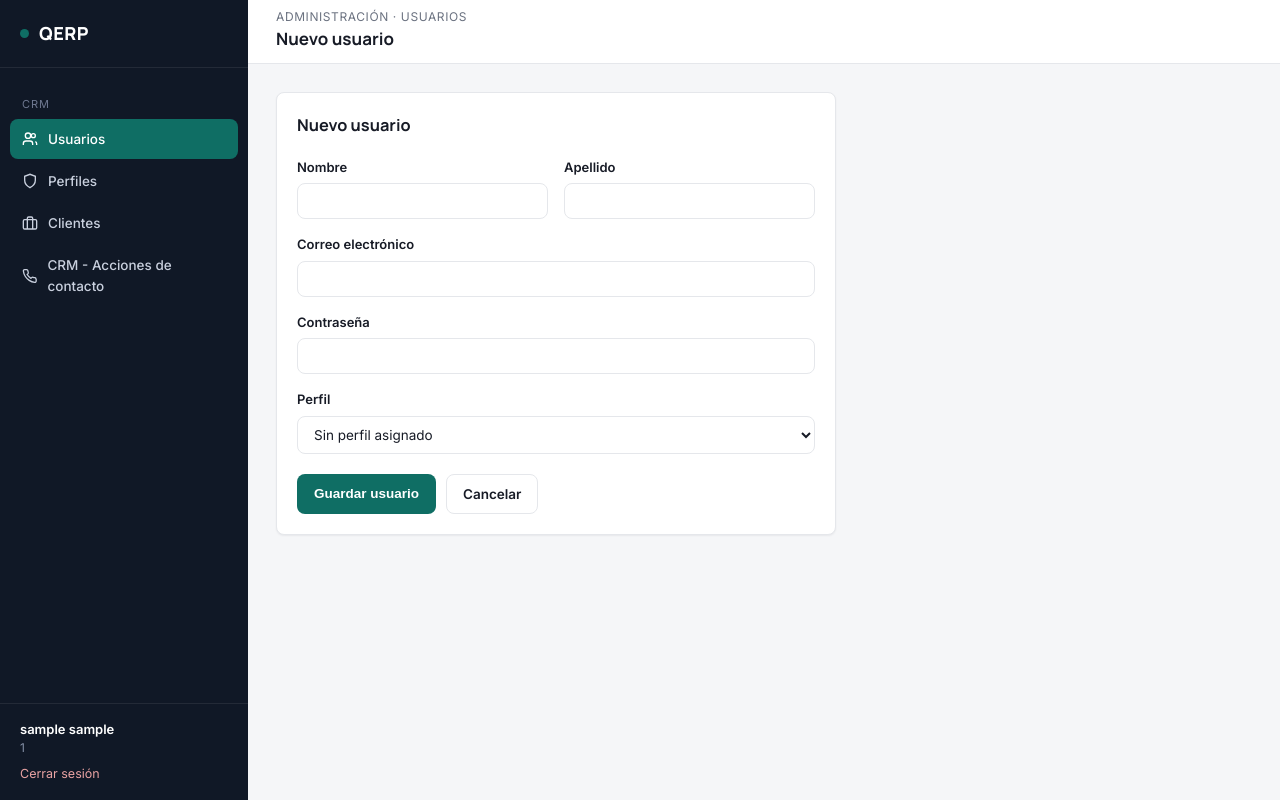
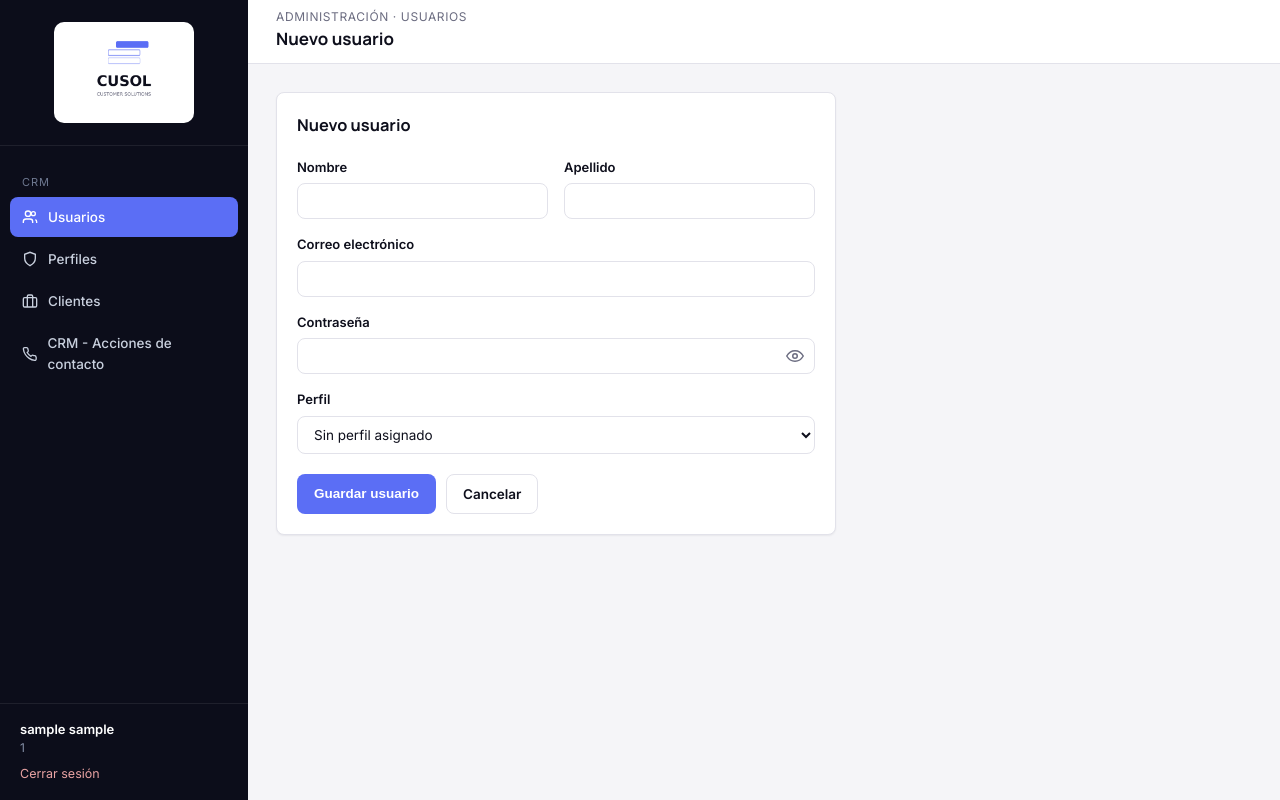
Before and after one commit to mercedesurcola/q-erp, a PHP site: page /modules/usuarios/nuevo.php in a window 1280 px wide. Run offline with PHP 8.4, Linux system fonts and the light colour scheme; a user stored in the database is signed in; data comes from the database, SQL or seed files in the repository; some libraries are stand-ins or nearby versions.

Commit message:
cambio skill

```diff
--- a/assets/css/style.css
+++ b/assets/css/style.css
@@ -1,23 +1,23 @@
 /* =========================================================
    QERP - Estilos base
-   Paleta: navy oscuro + gris neutro + acento teal
+   Paleta: alineada a la identidad de CUSOL (índigo + violeta + navy oscuro)
    Tipografía: Manrope (display) + Inter (texto/datos)
    ========================================================= */
 
 :root {
-  --bg: #F5F6F8;
+  --bg: #F5F5F8;
   --surface: #FFFFFF;
-  --ink: #171B26;
-  --muted: #6B7280;
-  --border: #E5E7EB;
+  --ink: #0E0F1C;
+  --muted: #6B6C80;
+  --border: #E2E2EA;
 
-  --navy: #101826;
-  --navy-light: #1B2436;
-  --navy-hover: #232E45;
+  --navy: #0C0D1A;
+  --navy-light: #1B1D2E;
+  --navy-hover: #262940;
 
-  --accent: #0F6E64;
-  --accent-light: #E4F2F0;
-  --accent-hover: #0C5A52;
+  --accent: #5B6EF5;
+  --accent-light: #ECEEFE;
+  --accent-hover: #3A4FD4;
 
   --danger: #DC2626;
   --danger-light: #FDECEC;
@@ -78,21 +78,17 @@ a:hover { text-decoration: underline; }
 .qerp-sidebar .brand {
   display: flex;
   align-items: center;
-  gap: 10px;
-  padding: 20px;
-  font-family: 'Manrope', sans-serif;
-  font-weight: 800;
-  font-size: 18px;
-  color: #fff;
-  letter-spacing: 0.5px;
+  justify-content: center;
+  padding: 22px 20px;
   border-bottom: 1px solid rgba(255,255,255,0.08);
 }
 
-.qerp-sidebar .brand .dot {
-  width: 9px; height: 9px;
-  border-radius: 50%;
-  background: var(--accent);
-  display: inline-block;
+.logo-sidebar {
+  width: 140px;
+  height: auto;
+  background: #fff;
+  border-radius: 10px;
+  padding: 10px 12px;
 }
 
 .qerp-nav {
@@ -291,6 +287,34 @@ input:focus, select:focus, textarea:focus {
   border-color: var(--accent);
 }
 
+.input-password { position: relative; }
+
+.input-password input { padding-right: 40px; }
+
+.toggle-password {
+  position: absolute;
+  right: 6px;
+  top: 50%;
+  transform: translateY(-50%);
+  display: flex;
+  align-items: center;
+  justify-content: center;
+  width: 28px;
+  height: 28px;
+  padding: 0;
+  border: none;
+  background: none;
+  color: var(--muted);
+  cursor: pointer;
+  border-radius: 6px;
+}
+
+.toggle-password:hover { color: var(--ink); background: var(--bg); }
+
+.toggle-password .icono-ojo-off { display: none; }
+.toggle-password.mostrando .icono-ojo { display: none; }
+.toggle-password.mostrando .icono-ojo-off { display: block; }
+
 .campo { margin-bottom: 16px; }
 .fila-form { display: flex; gap: 16px; }
 .fila-form .campo { flex: 1; }
@@ -362,17 +386,19 @@ table.tabla-qerp {
   max-width: 380px;
 }
 
-.login-card .brand {
-  font-family: 'Manrope', sans-serif;
-  font-weight: 800;
-  font-size: 22px;
-  margin-bottom: 4px;
+.logo-login {
+  display: block;
+  width: 180px;
+  max-width: 100%;
+  height: auto;
+  margin: 0 auto 12px;
 }
 
 .login-card .sub {
   color: var(--muted);
   font-size: 13px;
   margin-bottom: 24px;
+  text-align: center;
 }
 
 @media (max-width: 768px) {
--- /dev/null
+++ b/assets/js/main.js
@@ -0,0 +1,9 @@
+document.querySelectorAll('.toggle-password').forEach(function (boton) {
+    boton.addEventListener('click', function () {
+        var input = document.getElementById(boton.dataset.target);
+        var mostrando = input.type === 'text';
+        input.type = mostrando ? 'password' : 'text';
+        boton.classList.toggle('mostrando', !mostrando);
+        boton.setAttribute('aria-label', mostrando ? 'Mostrar contraseña' : 'Ocultar contraseña');
+    });
+});
--- a/includes/403.php
+++ b/includes/403.php
@@ -2,7 +2,7 @@
 <html lang="es">
 <head>
     <meta charset="UTF-8">
-    <title>Sin permisos · QERP</title>
+    <title>Sin permisos · CUSOL</title>
     <link rel="stylesheet" href="<?= QERP_URL_BASE ?>/assets/css/style.css">
 </head>
 <body style="display:flex;align-items:center;justify-content:center;min-height:100vh;background:var(--bg);">
--- /dev/null
+++ b/includes/boton-ojo.php
@@ -0,0 +1,4 @@
+<button type="button" class="toggle-password" data-target="password" aria-label="Mostrar contraseña">
+    <svg class="icono-ojo" viewBox="0 0 24 24" width="18" height="18" fill="none" stroke="currentColor" stroke-width="2" stroke-linecap="round" stroke-linejoin="round"><path d="M1 12s4-7 11-7 11 7 11 7-4 7-11 7-11-7-11-7z"/><circle cx="12" cy="12" r="3"/></svg>
+    <svg class="icono-ojo-off" viewBox="0 0 24 24" width="18" height="18" fill="none" stroke="currentColor" stroke-width="2" stroke-linecap="round" stroke-linejoin="round"><path d="M17.94 17.94A10.94 10.94 0 0 1 12 19c-7 0-11-7-11-7a21.6 21.6 0 0 1 5.06-5.94M9.9 4.24A10.4 10.4 0 0 1 12 4c7 0 11 7 11 7a21.6 21.6 0 0 1-2.16 3.19m-6.2-1.07a3 3 0 1 1-4.24-4.24"/><line x1="1" y1="1" x2="23" y2="23"/></svg>
+</button>
--- a/includes/footer.php
+++ b/includes/footer.php
@@ -1,5 +1,6 @@
         </main>
     </div>
 </div>
+<script src="<?= QERP_URL_BASE ?>/assets/js/main.js"></script>
 </body>
 </html>
--- a/includes/header.php
+++ b/includes/header.php
@@ -13,7 +13,7 @@ requerirLogin();
 <head>
     <meta charset="UTF-8">
     <meta name="viewport" content="width=device-width, initial-scale=1.0">
-    <title><?= e($tituloPagina ?? 'Qerp') ?> · QERP</title>
+    <title><?= e($tituloPagina ?? 'CUSOL') ?> · CUSOL</title>
     <link rel="preconnect" href="https://fonts.googleapis.com">
     <link href="https://fonts.googleapis.com/css2?family=Inter:wght@400;500;600;700&family=Manrope:wght@700;800&display=swap" rel="stylesheet">
     <link rel="stylesheet" href="<?= QERP_URL_BASE ?>/assets/css/style.css">
--- a/includes/sidebar.php
+++ b/includes/sidebar.php
@@ -18,7 +18,7 @@ $slugActual = $slugSeccionActual ?? '';
 ?>
 <aside class="qerp-sidebar" id="qerpSidebar">
     <div class="brand">
-        <span class="dot"></span> QERP
+        <img src="<?= QERP_URL_BASE ?>/assets/img/logo-cusol.png" alt="CUSOL" class="logo-sidebar">
     </div>
     <nav class="qerp-nav">
         <div class="seccion-titulo">CRM</div>
--- a/modules/usuarios/editar.php
+++ b/modules/usuarios/editar.php
@@ -113,7 +113,10 @@ include __DIR__ . '/../../includes/header.php';
         </div>
         <div class="campo">
             <label for="password">Nueva contraseña</label>
-            <input type="password" id="password" name="password" minlength="6" placeholder="Dejar en blanco para no cambiarla">
+            <div class="input-password">
+                <input type="password" id="password" name="password" minlength="6" placeholder="Dejar en blanco para no cambiarla">
+                <?php include __DIR__ . '/../../includes/boton-ojo.php'; ?>
+            </div>
         </div>
         <div class="campo">
             <label for="perfil_id">Perfil</label>
--- a/modules/usuarios/nuevo.php
+++ b/modules/usuarios/nuevo.php
@@ -77,7 +77,10 @@ include __DIR__ . '/../../includes/header.php';
         </div>
         <div class="campo">
             <label for="password">Contraseña</label>
-            <input type="password" id="password" name="password" required minlength="6">
+            <div class="input-password">
+                <input type="password" id="password" name="password" required minlength="6">
+                <?php include __DIR__ . '/../../includes/boton-ojo.php'; ?>
+            </div>
         </div>
         <div class="campo">
             <label for="perfil_id">Perfil</label>
```
Also changed, not shown: login/index.php (+7 -3 lines), assets/img/logo-cusol.png (added).
